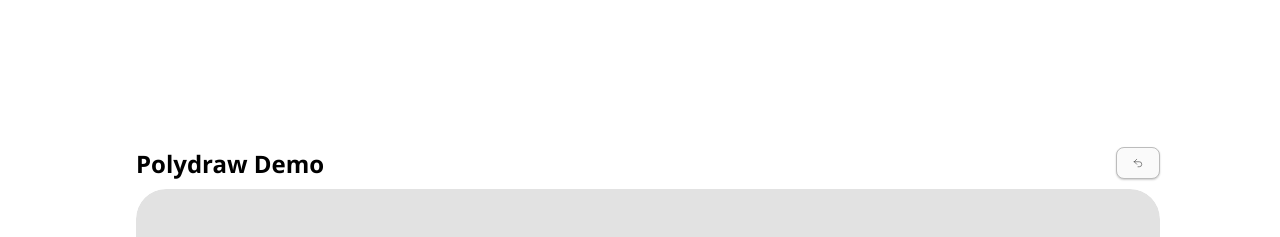
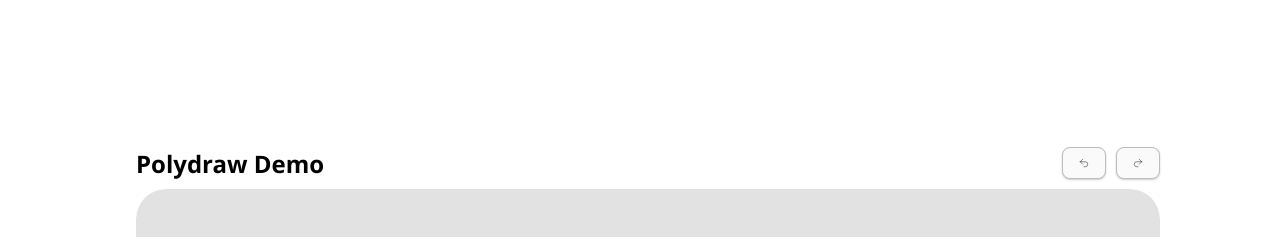
Before and after one commit to Adrian-Hansen-dev/poly-draw, a React (Vite) app in the folder poly-draw-react/: page / in a window 1280 px wide. Shown: the top 237 px of the page. Built offline with nearby package versions, Linux system fonts and the light colour scheme.

Commit message:
add redo functionality

```diff
--- a/poly-draw-react/src/App.css
+++ b/poly-draw-react/src/App.css
@@ -36,6 +36,11 @@
     font-family: 'Segoe UI', Tahoma, Geneva, Verdana, sans-serif;
     font-size: 1.5rem;
     margin: 0;
+}
+
+.btn-group {
+    display: flex;
+    gap: 10px;
 }
 
 .btn {
--- a/poly-draw-react/src/App.jsx
+++ b/poly-draw-react/src/App.jsx
@@ -6,22 +6,51 @@ import { useState } from "react";
 function App() {
   const [points, setPoints] = useState([]);
   const [polygons, setPolygons] = useState([]);
+  const [redoPoints, setRedoPoints] = useState([]);
+  const [redoPolygons, setRedoPolygons] = useState([]);
 
+
+  const resetRedoStack = () => {
+    setRedoPoints([]);
+    setRedoPolygons([]);
+  }
   const revertLastDraw = () => {
-    setPoints(points.slice(0, -1));
-    if (points.length === 0 && polygons.length > 0) {
+    if (points.length > 0) {
+      setRedoPoints([points.at(-1), ...redoPoints]);
+      setPoints(points.slice(0, -1));
+    } else if (polygons.length > 0) {
       const newPolygons = [...polygons];
       const lastPolygon = newPolygons.pop();
+
       setPolygons(newPolygons);
       setPoints(lastPolygon);
+
+      setRedoPolygons([redoPoints, ...redoPolygons]);
+      setRedoPoints([]);
+    }
+  };
+
+  const redoLastDraw = () => {
+    if (redoPoints.length > 0) {
+      setPoints([...points, redoPoints[0]]);
+      setRedoPoints(redoPoints.slice(1));
+    } else if (redoPolygons.length > 0) {
+      setPolygons([...polygons, points]);
+
+      const nextRedoPoints = redoPolygons[0];
+      setRedoPoints(nextRedoPoints);
+
+      setRedoPolygons(redoPolygons.slice(1));
+      setPoints([]);
     }
   };
   return (
     <div className="app">
-      <Toolbar onClick={revertLastDraw}></Toolbar>
+      <Toolbar onUndo={revertLastDraw} onRedo={redoLastDraw}></Toolbar>
       <PolyCanvas
         points={points}
         setPoints={setPoints}
+        resetRedoStack={resetRedoStack}
         polygons={polygons}
         setPolygons={setPolygons}
       />
--- a/poly-draw-react/src/PolyCanvas.jsx
+++ b/poly-draw-react/src/PolyCanvas.jsx
@@ -2,7 +2,7 @@ import { Canvas } from "@react-three/fiber";
 import { Line, OrthographicCamera } from "@react-three/drei";
 import { useState } from "react";
 
-function PolyCanvas({ points, setPoints, polygons, setPolygons }) {
+function PolyCanvas({ points, setPoints, polygons, setPolygons, resetRedoStack }) {
   const [preview, setPreview] = useState([]);
 
   return (
@@ -21,6 +21,7 @@ function PolyCanvas({ points, setPoints, polygons, setPolygons }) {
           }}
           onClick={(e) => {
             const { x, y } = e.point;
+            resetRedoStack();
             setPoints((prev) => [...prev, [x, y]]);
           }}
           onDoubleClick={(e) => {
--- a/poly-draw-react/src/Toolbar.jsx
+++ b/poly-draw-react/src/Toolbar.jsx
@@ -1,10 +1,11 @@
 import Button from "./Button.jsx";
 
-function Toolbar({ onClick }) {
+function Toolbar({ onUndo, onRedo}) {
   return (
       <div className="toolbar">
           <h1 className="h1">Polydraw Demo</h1>
-      <Button onClick={onClick}>
+          <div className="btn-group">
+          <Button onClick={onUndo}>
               <svg
                   width="10"
                   height="10"
@@ -22,6 +23,15 @@ function Toolbar({ onClick }) {
                   />
               </svg>
           </Button>
+          <Button onClick={onRedo}>
+              <svg width="10"
+                   height="10" xmlns="http://www.w3.org/2000/svg" fill="none" viewBox="0 0 24 24" strokeWidth={1.5}
+                   stroke="currentColor" className="size-6">
+                  <path strokeLinecap="round" strokeLinejoin="round" d="m15 15 6-6m0 0-6-6m6 6H9a6 6 0 0 0 0 12h3"/>
+              </svg>
+          </Button>
+          </div>
+
       </div>
   );
 }
```
Lines whose indentation alone changed are shown as unchanged.
